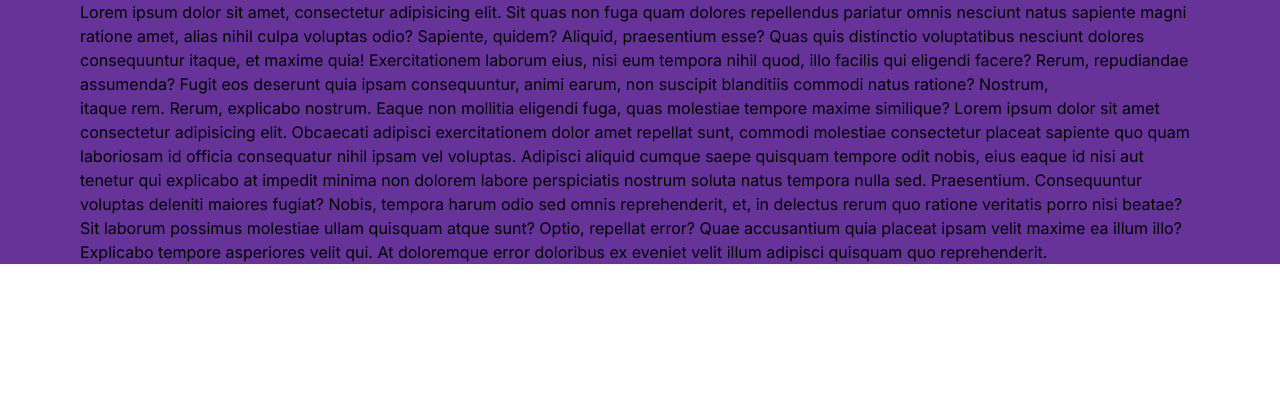
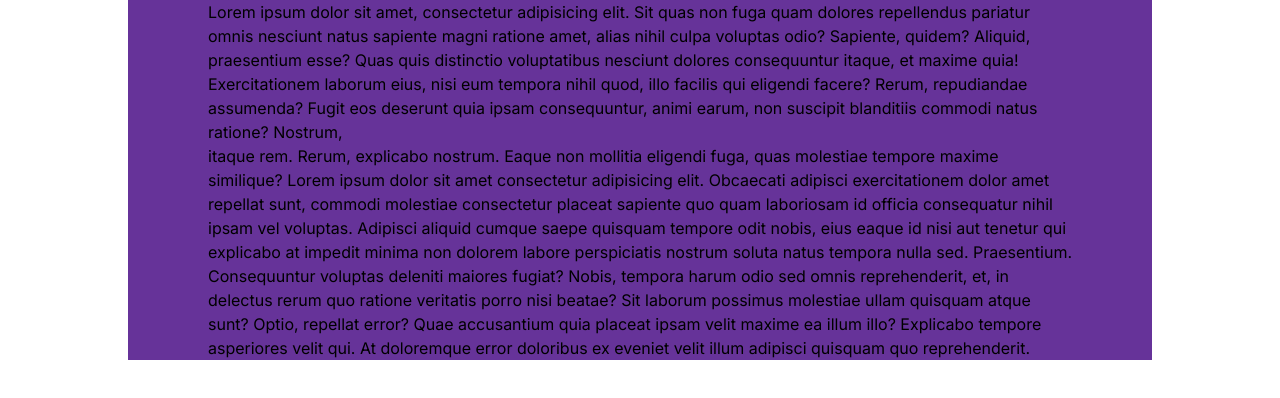
Before and after one commit to LuisArielRetanaHernadez/blog_mabi, a Next.js app: page / in a window 1280 px wide. Shown: the top 398 px of the page. Built offline with nearby package versions, Linux system fonts and the light colour scheme.

Commit message:
agregando media query donde el primer max-width 1536px donde la clase wrapper tiene un max-width 1366px, en el segundo query max-width 1280px la clase wrapper tiene 1024px

```diff
--- a/app/globals.css
+++ b/app/globals.css
@@ -41,3 +41,19 @@ a{
   padding-right: 80px;
   background-color: rebeccapurple;
 }
+
+@media  screen and (max-width: 1536px) {
+
+  .wrapper {
+    max-width: 1366px;
+  }
+
+}
+
+@media  screen and (max-width: 1280px) {
+
+  .wrapper {
+    max-width: 1024px;
+  }
+
+}
```
